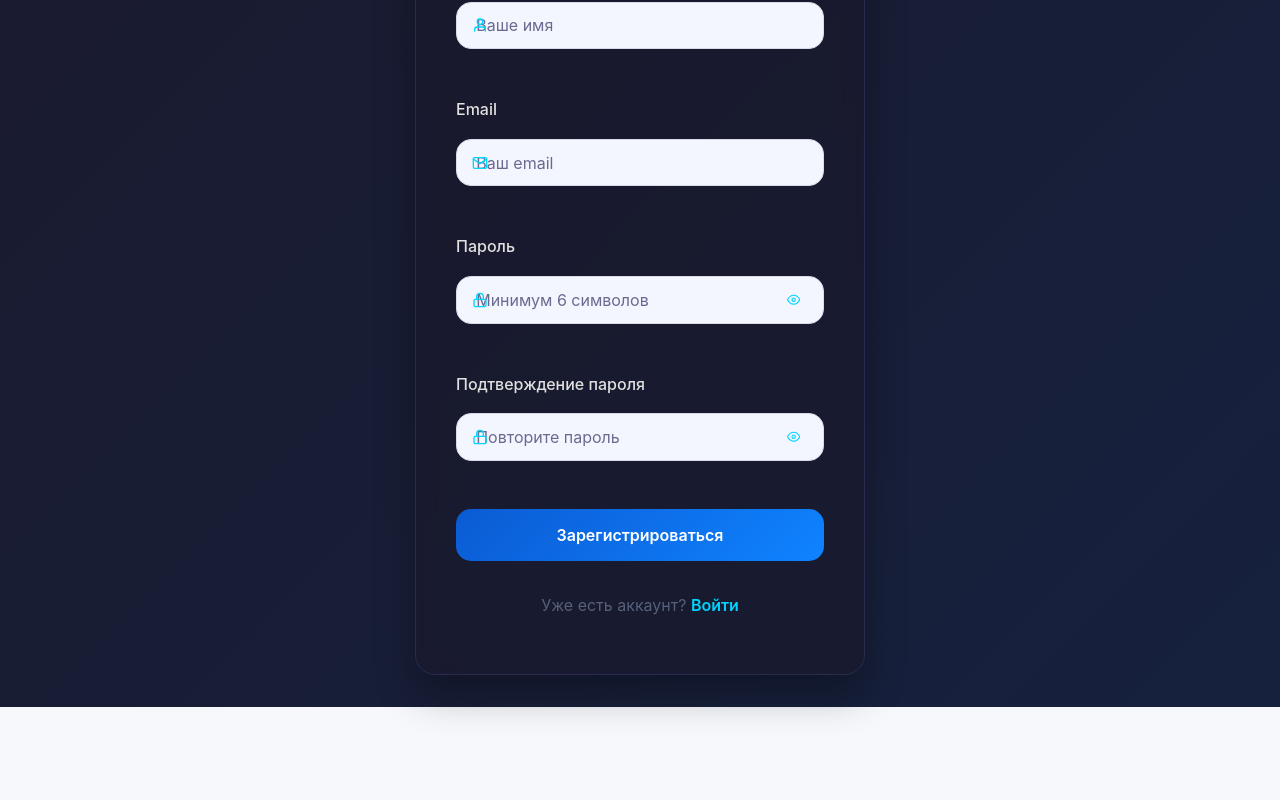
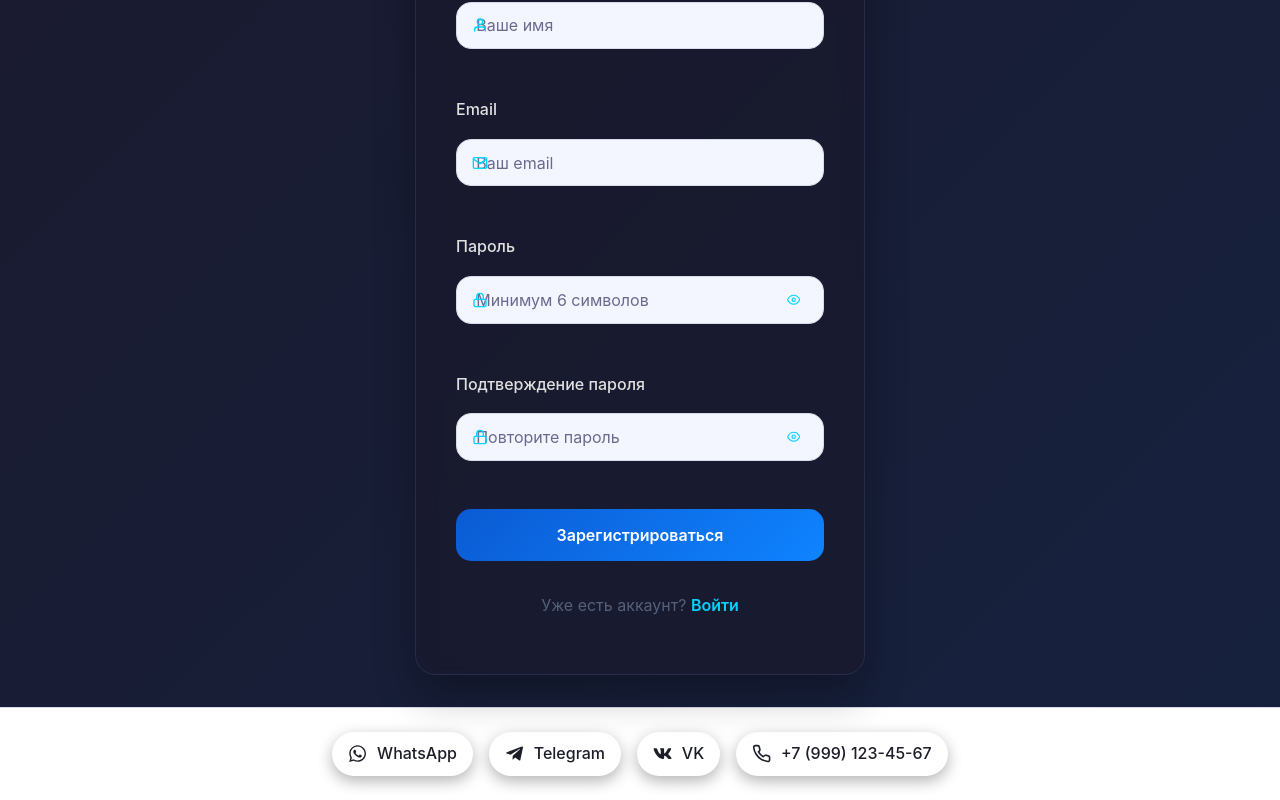
Before and after one commit to Yrysa/Jola, a React (Vite) app in the folder client/: page /register in a window 1280 px wide. Shown: the part 296-1096 px from the top of the page. Before the commit the page ends 1003 px from the top, so only its background shows below. Built offline with nearby package versions, Linux system fonts and the light colour scheme; no server answers.

Commit message:
Add contact footer links

```diff
--- a/client/src/App.jsx
+++ b/client/src/App.jsx
@@ -3,6 +3,7 @@ import { lazy, Suspense } from 'react';
 import Header from './components/Header.jsx';
 import ProtectedRoute from './components/ProtectedRoute.jsx';
 import LoadingSpinner from './components/LoadingSpinner.jsx';
+import ContactFooter from './components/ContactFooter.jsx';
 import { AuthProvider } from './context/AuthContext.jsx';
 import { CartProvider } from './context/CartContext.jsx';
 
@@ -90,6 +91,7 @@ function App() {
               </Routes>
             </Suspense>
           </main>
+          <ContactFooter />
         </div>
       </CartProvider>
     </AuthProvider>
--- /dev/null
+++ b/client/src/components/ContactFooter.css
@@ -0,0 +1,52 @@
+.contact-footer {
+  border-top: 1px solid var(--color-border);
+  background: var(--color-surface);
+  padding: 1.5rem 0;
+}
+
+.contact-footer__content {
+  display: flex;
+  flex-wrap: wrap;
+  gap: 1rem;
+  justify-content: center;
+  align-items: center;
+  max-width: 1200px;
+  margin: 0 auto;
+  padding: 0 1rem;
+}
+
+.contact-footer__link {
+  display: inline-flex;
+  align-items: center;
+  gap: 0.6rem;
+  padding: 0.55rem 1rem;
+  border-radius: 999px;
+  background: var(--color-card-bg);
+  color: var(--color-text);
+  font-weight: 500;
+  transition: transform var(--transition-fast),
+    box-shadow var(--transition-fast),
+    color var(--transition-fast);
+  box-shadow: var(--shadow-small);
+}
+
+.contact-footer__link svg {
+  font-size: 1.2rem;
+}
+
+.contact-footer__link:hover {
+  transform: translateY(-2px);
+  box-shadow: var(--shadow-medium);
+  color: var(--color-primary);
+}
+
+@media (max-width: 640px) {
+  .contact-footer__content {
+    flex-direction: column;
+  }
+
+  .contact-footer__link {
+    width: 100%;
+    justify-content: center;
+  }
+}
--- /dev/null
+++ b/client/src/components/ContactFooter.jsx
@@ -0,0 +1,50 @@
+import './ContactFooter.css';
+import { FaWhatsapp, FaTelegramPlane, FaVk } from 'react-icons/fa';
+import { FiPhone } from 'react-icons/fi';
+
+const CONTACTS = [
+  {
+    label: 'WhatsApp',
+    href: 'https://wa.me/79991234567',
+    icon: FaWhatsapp,
+  },
+  {
+    label: 'Telegram',
+    href: 'https://t.me/jola_support',
+    icon: FaTelegramPlane,
+  },
+  {
+    label: 'VK',
+    href: 'https://vk.com/jola_support',
+    icon: FaVk,
+  },
+  {
+    label: '+7 (999) 123-45-67',
+    href: 'tel:+79991234567',
+    icon: FiPhone,
+  },
+];
+
+function ContactFooter() {
+  return (
+    <footer className="contact-footer">
+      <div className="contact-footer__content">
+        {CONTACTS.map(({ label, href, icon: Icon }) => (
+          <a
+            key={label}
+            className="contact-footer__link"
+            href={href}
+            target="_blank"
+            rel="noreferrer"
+            aria-label={label}
+          >
+            <Icon aria-hidden="true" />
+            <span>{label}</span>
+          </a>
+        ))}
+      </div>
+    </footer>
+  );
+}
+
+export default ContactFooter;
--- a/client/src/styles/global.css
+++ b/client/src/styles/global.css
@@ -131,6 +131,16 @@ body {
     radial-gradient(circle at 90% 80%, rgba(255, 0, 255, 0.05) 0%, transparent 20%);
   min-height: 100vh;
   overflow-x: hidden;
+}
+
+.app {
+  min-height: 100vh;
+  display: flex;
+  flex-direction: column;
+}
+
+.main-content {
+  flex: 1;
 }
 
 :root[data-theme='light'] body {
```
